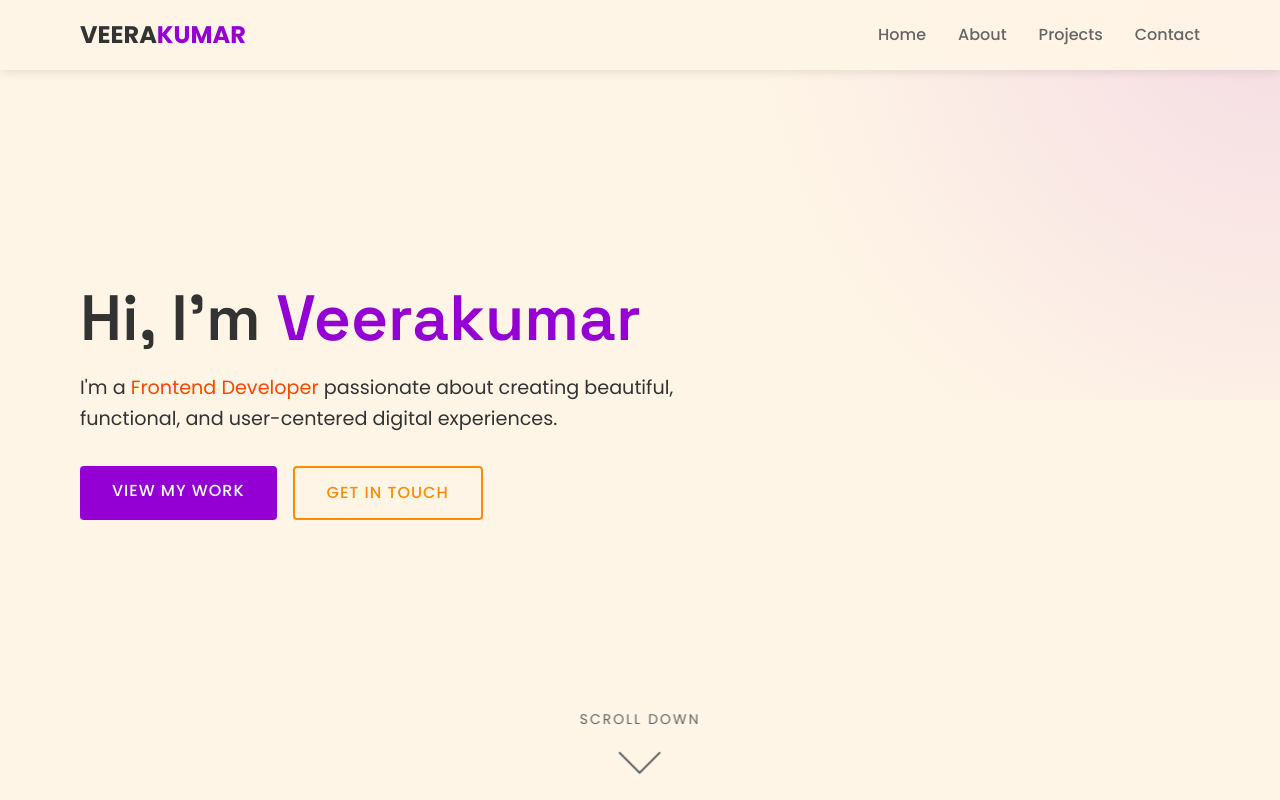
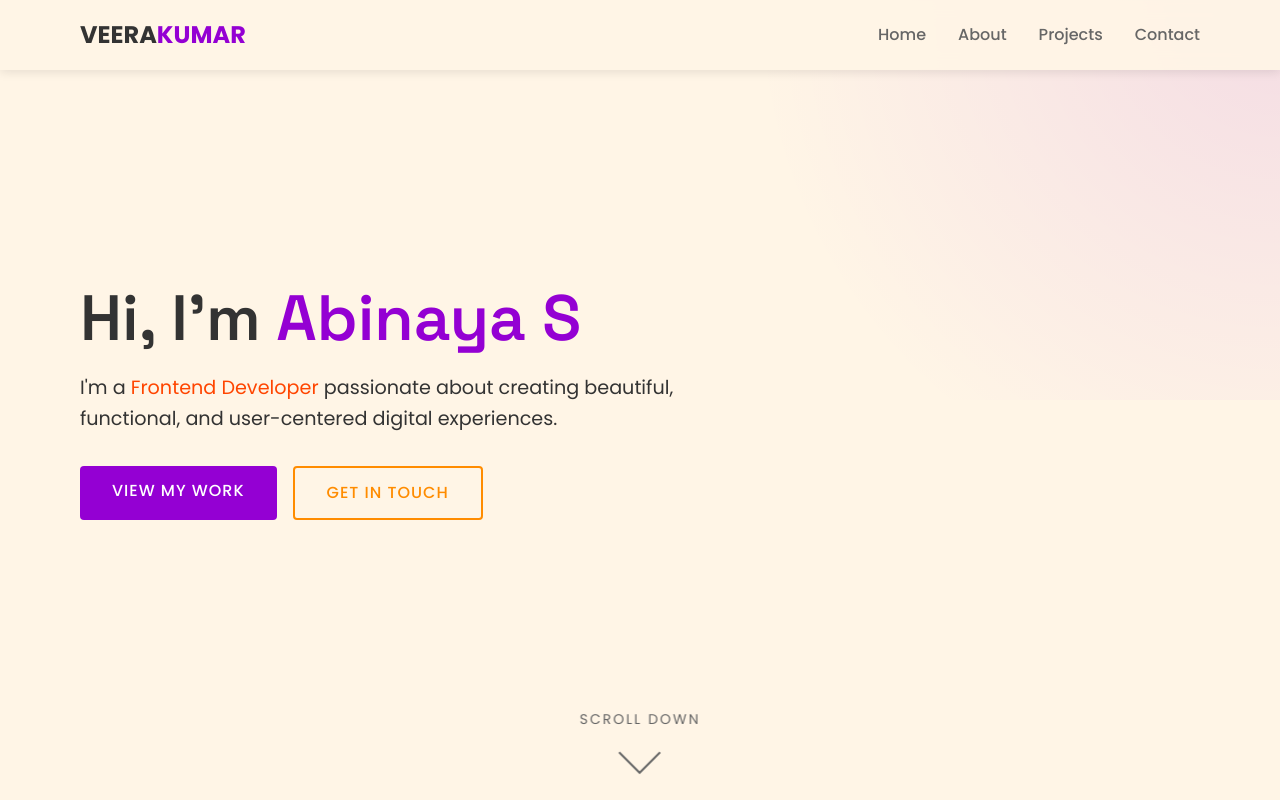
Before and after one commit to abinayasara04/.SNSMCA, a plain HTML site: page index.html in a window 1280 px wide. Shown: the top 800 px of the page. Drawn offline with Linux system fonts and the light colour scheme.

Commit message:
Update index.html

```diff
--- a/index.html
+++ b/index.html
@@ -3,7 +3,7 @@
 <head>
     <meta charset="UTF-8">
     <meta name="viewport" content="width=device-width, initial-scale=1.0">
-    <title>Alex Morgan | Frontend Developer</title>
+    <title>Abinaya S| Frontend Developer</title>
     <style>
         /* ===== RESET & FONTS ===== */
         @import url('https://fonts.googleapis.com/css2?family=Poppins:wght@300;400;500;600;700&family=Space+Grotesk:wght@300;400;500;600;700&display=swap');
@@ -802,7 +802,7 @@
     <!-- Hero Section -->
     <section id="home" class="hero">
         <div class="container hero-content">
-            <h1>Hi, I'm <span class="highlight">Veerakumar</span></h1>
+            <h1>Hi, I'm <span class="highlight">Abinaya S</span></h1>
             <p>I'm a <span class="accent">Frontend Developer</span> passionate about creating beautiful, functional, and user-centered digital experiences.</p>
             <div class="hero-buttons">
                 <a href="#projects" class="btn">View My Work</a>
```
